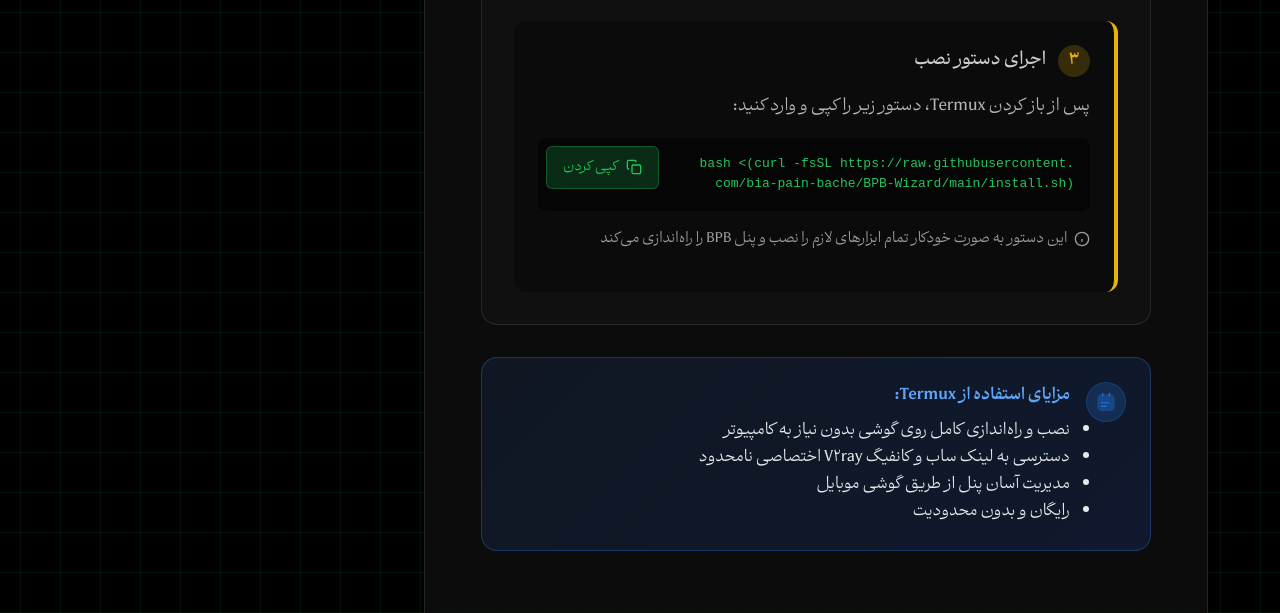
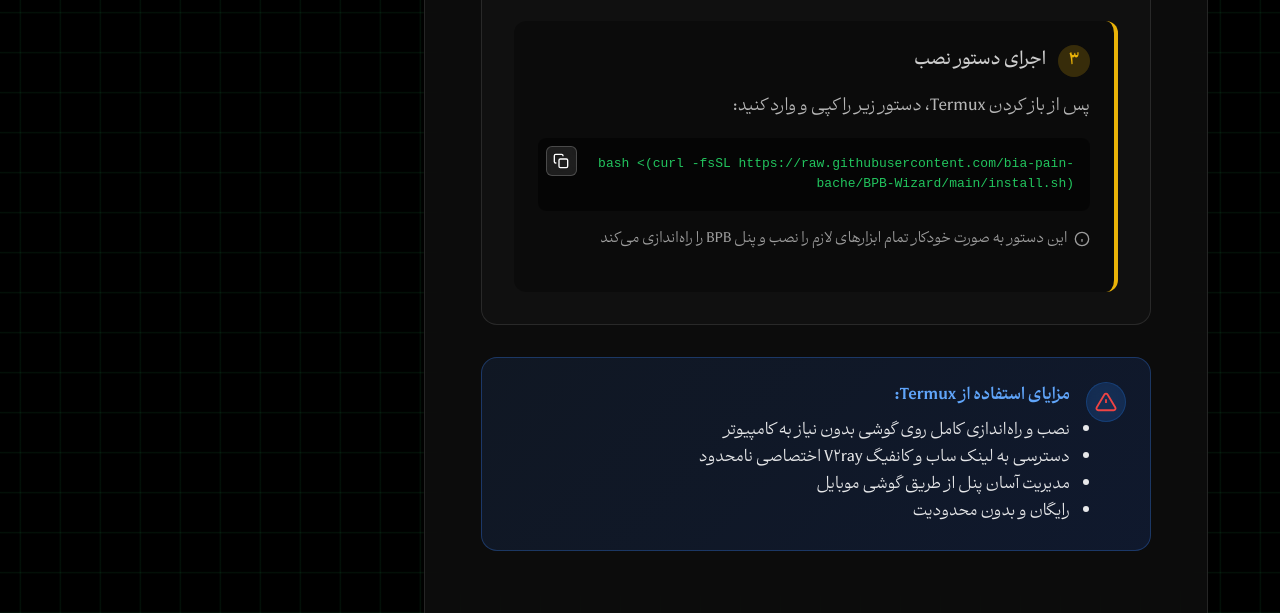
Before and after one commit to amirphpp800/filterbin, a plain HTML site: page pages/bpb-guide.html in a window 1280 px wide. Shown: the part 5647-6260 px from the top of the page. Drawn offline with nearby package versions, Linux system fonts and the light colour scheme; a web font is replaced by a local one.

Commit message:
Add files via upload

```diff
--- a/pages/bpb-guide.html
+++ b/pages/bpb-guide.html
@@ -553,7 +553,7 @@
                                 <ul style="margin-top: 0.5rem;">
                                     <li>ابتدا باید با جیمیل خودتون یک اکانت کلودفلر بسازید و تایید کنید</li>
                                     <li>بعد سه خط بالا رو بزنید و وارد قسمت ورکر بشید</li>
-                                    <li>تمام به هیچی دست نزنید، بقیش طبق ویدیو انجام بدید</li>
+                                    <li>تمام به هیچی دست نزنید، بقیش طبق مراحل انجام بدید</li>
                                 </ul>
                             </div>
                         </div>
@@ -608,25 +608,14 @@
                                 </div>
                                 <p style="margin-bottom: 1rem; color: rgba(255, 255, 255, 0.7);">پس از باز کردن Termux، دستور زیر را کپی و وارد کنید:</p>
                                 <div style="background: rgba(0, 0, 0, 0.5); border-radius: 8px; padding: 1rem; font-family: monospace; color: #22c55e; position: relative;">
-                                    <button id="copyTermuxCmd" style="position: absolute; left: 0.5rem; top: 0.5rem; background: rgba(34, 197, 94, 0.2); backdrop-filter: blur(10px); border: 1px solid rgba(34, 197, 94, 0.3); color: #22c55e; padding: 0.5rem 1rem; border-radius: 6px; cursor: pointer; display: flex; align-items: center; gap: 0.5rem; z-index: 10; transition: all 0.3s ease; font-size: 0.85rem;">
+                                    <button onclick="event.stopPropagation(); navigator.clipboard.writeText('bash <(curl -fsSL https://raw.githubusercontent.com/bia-pain-bache/BPB-Wizard/main/install.sh)'); this.innerHTML='<svg width=\'16\' height=\'16\' viewBox=\'0 0 24 24\' fill=\'none\' stroke=\'currentColor\' stroke-width=\'2\'><polyline points=\'20 6 9 17 4 12\'></polyline></svg>'; setTimeout(() => this.innerHTML='<svg width=\'16\' height=\'16\' viewBox=\'0 0 24 24\' fill=\'none\' stroke=\'currentColor\' stroke-width=\'2\'><rect x=\'9\' y=\'9\' width=\'13\' height=\'13\' rx=\'2\' ry=\'2\'></rect><path d=\'M5 15H4a2 2 0 0 1-2-2V4a2 2 0 0 1 2-2h9a2 2 0 0 1 2 2v1\'></path></svg>', 2000)" style="position: absolute; left: 0.5rem; top: 0.5rem; background: rgba(255, 255, 255, 0.1); backdrop-filter: blur(10px); border: 1px solid rgba(255, 255, 255, 0.2); color: #ffffff; padding: 0.4rem; border-radius: 6px; cursor: pointer; display: flex; align-items: center; justify-content: center; z-index: 10; transition: all 0.3s ease;">
                                         <svg width="16" height="16" viewBox="0 0 24 24" fill="none" stroke="currentColor" stroke-width="2">
                                             <rect x="9" y="9" width="13" height="13" rx="2" ry="2"></rect>
                                             <path d="M5 15H4a2 2 0 0 1-2-2V4a2 2 0 0 1 2-2h9a2 2 0 0 1 2 2v1"></path>
                                         </svg>
-                                        کپی کردن
                                     </button>
-                                    <code style="display: block; padding-left: 9rem; white-space: pre-wrap; word-break: break-all; line-height: 1.6;">bash &lt;(curl -fsSL https://raw.githubusercontent.com/bia-pain-bache/BPB-Wizard/main/install.sh)</code>
+                                    <code style="display: block; padding-left: 2.5rem; white-space: pre-wrap; word-break: break-all; line-height: 1.6;">bash &lt;(curl -fsSL https://raw.githubusercontent.com/bia-pain-bache/BPB-Wizard/main/install.sh)</code>
                                 </div>
-                                <script>
-                                document.getElementById('copyTermuxCmd').addEventListener('click', function(e) {
-                                    e.stopPropagation();
-                                    navigator.clipboard.writeText('bash <(curl -fsSL https://raw.githubusercontent.com/bia-pain-bache/BPB-Wizard/main/install.sh)');
-                                    this.innerHTML = '<svg width="16" height="16" viewBox="0 0 24 24" fill="none" stroke="currentColor" stroke-width="2"><polyline points="20 6 9 17 4 12"></polyline></svg> کپی شد';
-                                    setTimeout(() => {
-                                        this.innerHTML = '<svg width="16" height="16" viewBox="0 0 24 24" fill="none" stroke="currentColor" stroke-width="2"><rect x="9" y="9" width="13" height="13" rx="2" ry="2"></rect><path d="M5 15H4a2 2 0 0 1-2-2V4a2 2 0 0 1 2-2h9a2 2 0 0 1 2 2v1"></path></svg> کپی کردن';
-                                    }, 2000);
-                                });
-                                </script>
                                 <p style="margin-top: 1rem; color: rgba(255, 255, 255, 0.6); font-size: 0.9rem;">
                                     <svg width="16" height="16" viewBox="0 0 24 24" fill="none" stroke="currentColor" stroke-width="2" style="display: inline-block; vertical-align: middle; margin-left: 0.25rem;">
                                         <circle cx="12" cy="12" r="10"></circle>
@@ -640,12 +629,10 @@
 
                         <div class="info-box" style="margin-top: 2rem;">
                             <div class="info-icon">
-                                <svg viewBox="0 0 24 24" fill="none">
-                                    <path opacity="0.4" d="M7.37 22H16.62C19.31 22 21.49 19.82 21.49 17.13V8.37C21.49 5.68 19.31 3.5 16.62 3.5H7.37C4.68 3.5 2.5 5.68 2.5 8.37V17.12C2.5 19.82 4.68 22 7.37 22Z" fill="#1f6fd1"/>
-                                    <path d="M8.28906 6.29C7.86906 6.29 7.53906 5.95 7.53906 5.54V2.75C7.53906 2.34 7.86906 2 8.28906 2C8.70906 2 9.03906 2.34 9.03906 2.75V5.53C9.03906 5.95 8.70906 6.29 8.28906 6.29Z" fill="#1f6fd1"/>
-                                    <path d="M15.7109 6.29C15.2909 6.29 14.9609 5.95 14.9609 5.54V2.75C14.9609 2.33 15.3009 2 15.7109 2C16.1309 2 16.4609 2.34 16.4609 2.75V5.53C16.4609 5.95 16.1309 6.29 15.7109 6.29Z" fill="#1f6fd1"/>
-                                    <path d="M14.7794 13.71H7.35938C6.93938 13.71 6.60938 13.37 6.60938 12.96C6.60938 12.55 6.94938 12.21 7.35938 12.21H14.7794C15.1994 12.21 15.5294 12.55 15.5294 12.96C15.5294 13.37 15.1994 13.71 14.7794 13.71Z" fill="#1f6fd1"/>
-                                    <path d="M11.9994 17.4199H7.35938C6.93938 17.4199 6.60938 17.0799 6.60938 16.6699C6.60938 16.2499 6.94938 15.9199 7.35938 15.9199H11.9994C12.4194 15.9199 12.7494 16.2599 12.7494 16.6699C12.7494 17.0799 12.4194 17.4199 11.9994 17.4199Z" fill="#1f6fd1"/>
+                                <svg viewBox="0 0 24 24" fill="none" stroke="#ef4444" stroke-width="2">
+                                    <path d="M10.29 3.86L1.82 18a2 2 0 0 0 1.71 3h16.94a2 2 0 0 0 1.71-3L13.71 3.86a2 2 0 0 0-3.42 0z"></path>
+                                    <line x1="12" y1="9" x2="12" y2="13"></line>
+                                    <line x1="12" y1="17" x2="12.01" y2="17"></line>
                                 </svg>
                             </div>
                             <div class="info-content">
```
